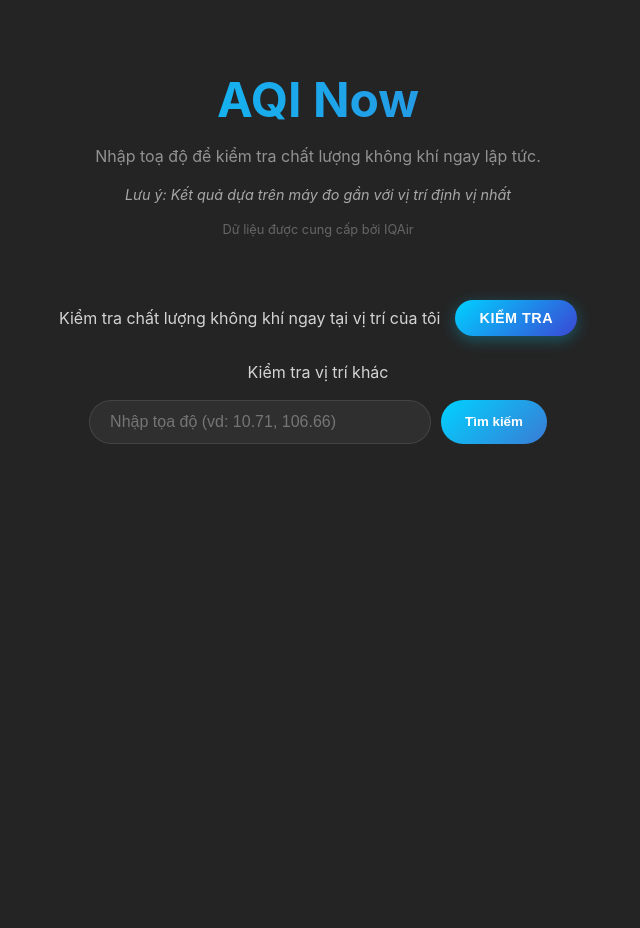
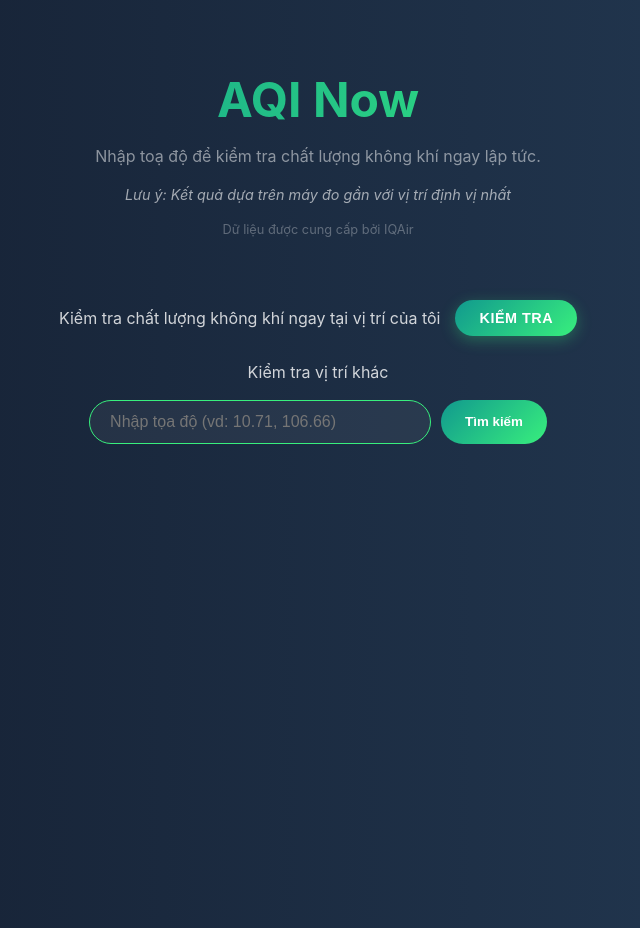
Before and after one commit to tinbeta/aqinow1, a React (Vite) app: page / in a window 1280 px wide. Shown: the whole page, without its empty margins (322-962 px from the left). Built offline with nearby package versions, Linux system fonts and the light colour scheme.

Commit message:
style: Update UI color scheme from blue to green and add foundational styles.

```diff
--- a/src/App.css
+++ b/src/App.css
@@ -7,6 +7,38 @@
   flex-direction: column;
 }
 
+body {
+  margin: 0;
+  display: flex;
+  place-items: center;
+  min-width: 320px;
+  min-height: 100vh;
+  background: linear-gradient(to right, #141E30, #243B55);
+  font-family: 'Inter', system-ui, Avenir, Helvetica, Arial, sans-serif;
+  color: #fff;
+}
+
+#root {
+  width: 100%;
+  max-width: 1280px;
+  margin: 0 auto;
+  padding: 2rem;
+  text-align: center;
+}
+
+.title {
+  font-size: 3rem;
+  margin-bottom: 2rem;
+  font-weight: 800;
+  text-shadow: 0 4px 6px rgba(0, 0, 0, 0.1);
+  letter-spacing: -1px;
+}
+
+.highlight {
+  color: #38ef7d;
+  text-shadow: 0 0 20px rgba(56, 239, 125, 0.4);
+}
+
 header {
   margin-bottom: 3rem;
 }
@@ -14,7 +46,9 @@ header {
 header h1 {
   font-size: 3rem;
   margin: 0;
-  background: linear-gradient(to right, #00d2ff, #3a7bd5);
+  background: linear-gradient(to right, #11998e, #38ef7d);
+  /* Changed from blue gradient */
+  background-clip: text;
   -webkit-background-clip: text;
   -webkit-text-fill-color: transparent;
 }
@@ -47,7 +81,7 @@ main {
 
 .loading {
   margin-top: 2rem;
-  color: #00d2ff;
+  color: #38ef7d;
   font-size: 1.2rem;
   animation: pulse 1.5s infinite;
 }
--- a/src/components/AQIAnalysis.css
+++ b/src/components/AQIAnalysis.css
@@ -35,7 +35,7 @@
 
 .section-title {
     font-size: 1.1rem;
-    color: #00d2ff;
+    color: #38ef7d;
     margin-bottom: 0.5rem;
     margin-top: 0;
 }
--- a/src/components/AQIDisplay.css
+++ b/src/components/AQIDisplay.css
@@ -1,7 +1,8 @@
 .aqi-card {
     background: rgba(255, 255, 255, 0.03);
     backdrop-filter: blur(10px);
-    border: 1px solid rgba(255, 255, 255, 0.1);
+    border: 1px solid rgba(56, 239, 125, 0.2);
+    box-shadow: 0 8px 32px 0 rgba(31, 38, 135, 0.15);
     padding: 2rem;
     border-radius: 20px;
     max-width: 400px;
--- a/src/components/LocationInput.css
+++ b/src/components/LocationInput.css
@@ -11,7 +11,7 @@
 .coord-input {
     padding: 12px 20px;
     border-radius: 25px;
-    border: 1px solid rgba(255, 255, 255, 0.1);
+    border: 1px solid #38ef7d;
     background: rgba(255, 255, 255, 0.05);
     color: white;
     width: 300px;
@@ -22,15 +22,15 @@
 .coord-input:focus {
     outline: none;
     background: rgba(255, 255, 255, 0.15);
-    border-color: rgba(0, 210, 255, 0.5);
-    box-shadow: 0 0 15px rgba(0, 210, 255, 0.2);
+    border-color: rgba(56, 239, 125, 0.5);
+    box-shadow: 0 0 15px rgba(56, 239, 125, 0.2);
 }
 
 .search-btn {
     padding: 12px 24px;
     border-radius: 25px;
     border: none;
-    background: linear-gradient(135deg, #00d2ff 0%, #3a7bd5 100%);
+    background: linear-gradient(135deg, #11998e 0%, #38ef7d 100%);
     color: white;
     font-weight: 600;
     cursor: pointer;
@@ -71,12 +71,12 @@
     padding: 10px 24px;
     border-radius: 20px;
     border: none;
-    background: linear-gradient(135deg, #00d2ff 0%, #3a47d5 100%);
+    background: linear-gradient(135deg, #11998e 0%, #38ef7d 100%);
     color: white;
     font-weight: 600;
     cursor: pointer;
     transition: all 0.3s ease;
-    box-shadow: 0 4px 15px rgba(0, 210, 255, 0.3);
+    box-shadow: 0 4px 15px rgba(56, 239, 125, 0.3);
     text-transform: uppercase;
     letter-spacing: 0.5px;
     font-size: 0.9rem;
@@ -84,8 +84,8 @@
 
 .my-location-btn:hover:not(:disabled) {
     transform: translateY(-2px);
-    box-shadow: 0 6px 20px rgba(0, 210, 255, 0.5);
-    background: linear-gradient(135deg, #00c6f0 0%, #333cb3 100%);
+    box-shadow: 0 6px 20px rgba(56, 239, 125, 0.5);
+    background: linear-gradient(135deg, #14b5a8 0%, #4aff8f 100%);
 }
 
 
```
